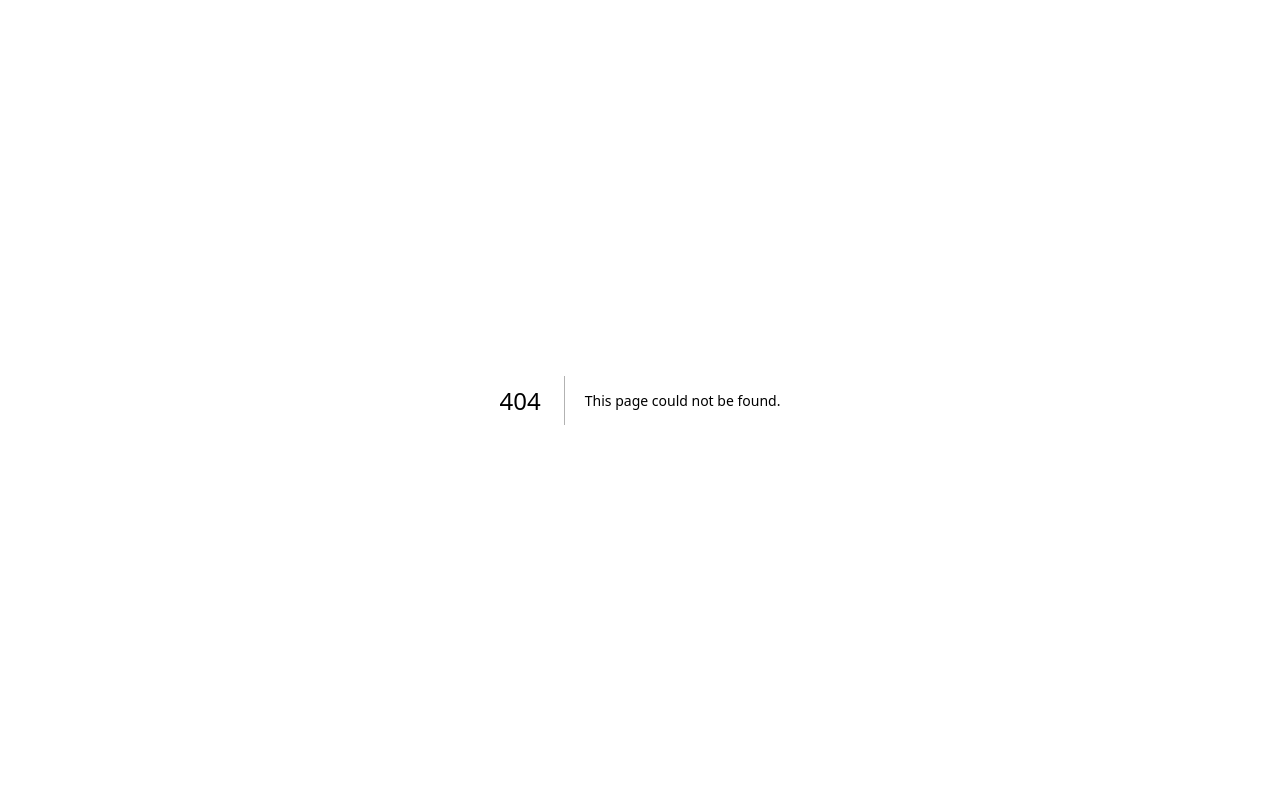
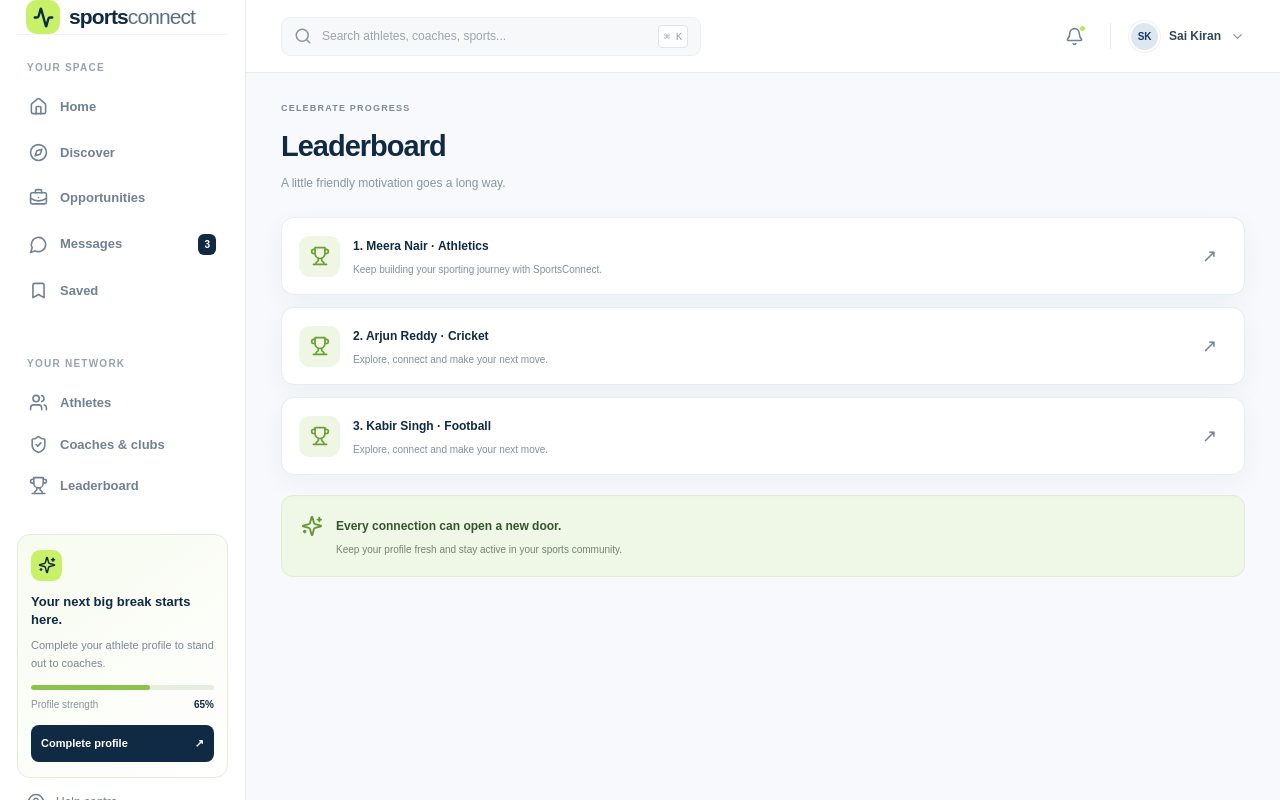
Before and after one commit to addulasaikiran-ops/Sportsconnet, a Next.js app: page /leaderboard in a window 1280 px wide. Before the commit this address had no page. Built offline with nearby package versions, Linux system fonts and the light colour scheme.

Commit message:
Create Leaderboard route

```diff
--- /dev/null
+++ b/app/leaderboard/page.tsx
@@ -0,0 +1,5 @@
+import SportsConnectShell from "@/components/sportsconnect-shell";
+
+export default function ScreenPage() {
+  return <SportsConnectShell initialScreen="Leaderboard" />;
+}
```
